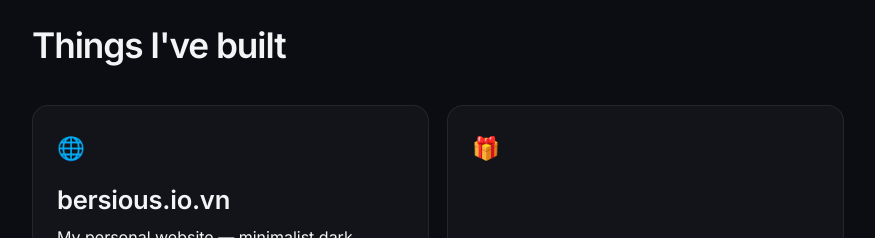
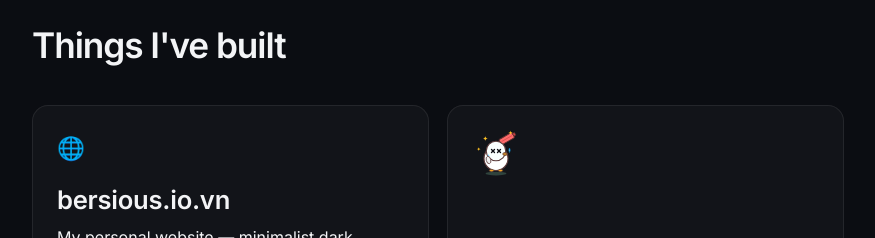
Before and after one commit to bersious/bersious-web, a plain HTML site: page index.html in a window 1280 px wide. Shown: the part 1408-1646 px from the top of the page, without its empty margins (202-1077 px from the left). Drawn offline with Linux system fonts and the light colour scheme.

Commit message:
Doi icon TMN 20/10 tu emoji sang SVG chibi vit bi bua dap

```diff
--- a/index.html
+++ b/index.html
@@ -824,7 +824,43 @@
           <span class="gallery-tag" data-i18n="proj-1-tag">live</span>
         </a>
         <a class="gallery-item gallery-item-tmn" href="/tmn" data-project-slug="tmn-2010">
-          <div class="gallery-icon">🎁</div>
+          <div class="gallery-icon">
+            <svg viewBox="0 0 64 64" xmlns="http://www.w3.org/2000/svg" width="48" height="48" aria-hidden="true">
+              <!-- Hammer (background, top-right) -->
+              <g transform="rotate(-30 50 14)">
+                <rect x="38" y="6" width="20" height="8" rx="1.5" fill="#ff6b6b" stroke="#5a2d2d" stroke-width="1.2"/>
+                <rect x="58" y="8" width="3" height="4" fill="#c44" stroke="#5a2d2d" stroke-width="0.8"/>
+                <line x1="40" y1="10" x2="56" y2="10" stroke="#c44" stroke-width="0.8"/>
+              </g>
+              <!-- Stars around head -->
+              <text x="14" y="14" font-size="9" fill="#fbbf24" font-family="serif">✦</text>
+              <text x="48" y="6" font-size="8" fill="#fbbf24" font-family="serif">✦</text>
+              <text x="6" y="28" font-size="7" fill="#fbbf24" font-family="serif">✦</text>
+              <!-- Duck body shadow -->
+              <ellipse cx="32" cy="58" rx="14" ry="2.5" fill="#5a8a73" opacity="0.4"/>
+              <!-- Duck body -->
+              <circle cx="32" cy="38" r="16" fill="#ffffff" stroke="#5a3a3a" stroke-width="1.5"/>
+              <!-- Duck head (chibi - bigger) -->
+              <circle cx="32" cy="28" r="13" fill="#fafffe" stroke="#5a3a3a" stroke-width="1.5"/>
+              <!-- Closed X eyes (knocked out) -->
+              <line x1="26" y1="26" x2="30" y2="30" stroke="#0b0d12" stroke-width="1.8" stroke-linecap="round"/>
+              <line x1="30" y1="26" x2="26" y2="30" stroke="#0b0d12" stroke-width="1.8" stroke-linecap="round"/>
+              <line x1="34" y1="26" x2="38" y2="30" stroke="#0b0d12" stroke-width="1.8" stroke-linecap="round"/>
+              <line x1="38" y1="26" x2="34" y2="30" stroke="#0b0d12" stroke-width="1.8" stroke-linecap="round"/>
+              <!-- Beak (open, surprised) -->
+              <ellipse cx="44" cy="32" rx="3" ry="2" fill="#f5a623" stroke="#5a3a3a" stroke-width="1"/>
+              <line x1="42" y1="32" x2="47" y2="32" stroke="#5a3a3a" stroke-width="0.8"/>
+              <!-- Sweat drop -->
+              <path d="M 50 24 Q 52 27 50 30 Q 48 27 50 24 Z" fill="#7dd3fc" stroke="#0284c7" stroke-width="0.8"/>
+              <!-- Tiny tears -->
+              <ellipse cx="22" cy="34" rx="1" ry="1.5" fill="#7dd3fc"/>
+              <!-- Feet -->
+              <ellipse cx="26" cy="54" rx="3" ry="1.5" fill="#f5a623" stroke="#5a3a3a" stroke-width="0.8"/>
+              <ellipse cx="38" cy="54" rx="3" ry="1.5" fill="#f5a623" stroke="#5a3a3a" stroke-width="0.8"/>
+              <!-- Wing -->
+              <ellipse cx="22" cy="40" rx="3" ry="5" fill="#f0f0f0" stroke="#5a3a3a" stroke-width="1" transform="rotate(-15 22 40)"/>
+            </svg>
+          </div>
           <div class="gallery-title" data-i18n="proj-2-title">TMN 20/10</div>
           <span class="gallery-join">
             <span class="join-emoji">🍜</span>
```
